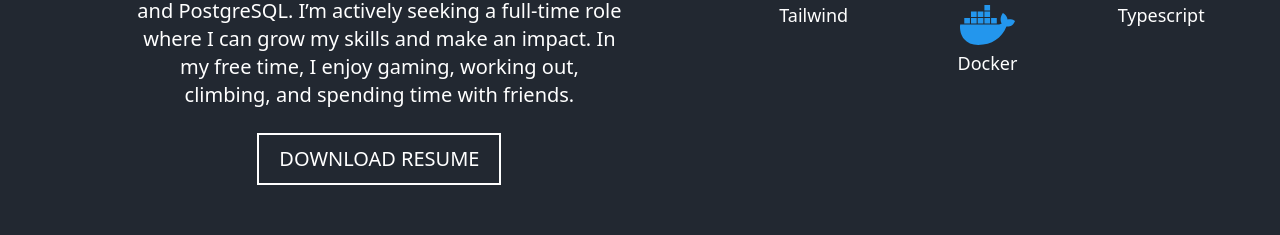
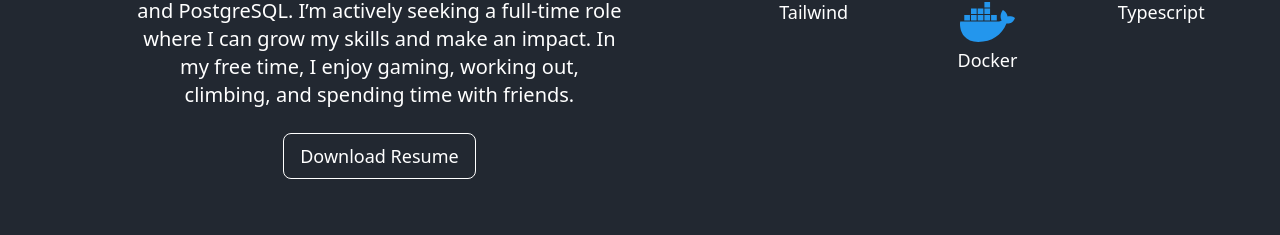
Before and after one commit to MichaelAlex03/PersonalSite, a React (Vite) app in the folder personalSite/: page / in a window 1280 px wide. Shown: the part 1387-1622 px from the top of the page. Built offline with nearby package versions, Linux system fonts and the light colour scheme.

Commit message:
changed hover effect for projects and new download resume button with new effects

```diff
--- a/personalSite/src/components/projects/ProjectCard.tsx
+++ b/personalSite/src/components/projects/ProjectCard.tsx
@@ -9,7 +9,7 @@ interface CardProps {
 
 const ProjectCard = ({ name, image, description, link, technologies, gitHub}: CardProps) => {
     return (
-        <div className='flex flex-col rounded-md w-full bg-[#26313F] transition duration-300 ease-in-out transform hover:-translate-y-2'>
+        <div className='flex flex-col rounded-md w-full bg-[#26313F] transition duration-300 ease-in-out transform hover:scale-105'>
 
             <div className='w-full'>
                 <img src={image} className='rounded-md'/>
--- a/personalSite/src/pages/aboutMe.tsx
+++ b/personalSite/src/pages/aboutMe.tsx
@@ -19,7 +19,7 @@ const AboutMe = () => {
               <img src='../../images/profile.jpg' className='rounded-full'/>
               <p className='text-center text-sm md:text-xl md:w-2/3 lg:w-3/4 xl:w-[70%] 2xl:w-[60%]'>I am an aspiring full-stack software developer with a recent bachelor’s degree in computer science from Texas State University. Passionate about building and optimizing web applications, I have a strong foundation in both front-end and back-end technologies, including React, TypeScript, Node.js, and PostgreSQL. I’m actively seeking a full-time role where I can grow my skills and make an impact. In my free time, I enjoy gaming, working out, climbing, and spending time with friends.</p>
 
-              <button className='button_sub flex items-center gap-2 text-sm md:text-xl'>
+              <button className='border border-white text-white py-2 px-4 rounded-lg xl:text-lg hover:bg-[#55E5A4] hover:text-black transition duration-300 ease-in-out transform hover:scale-105'>
                 <a href="../../files/newResume.pdf" download="Resume">Download Resume</a>
               </button>
             </div>
--- a/personalSite/src/pages/home.tsx
+++ b/personalSite/src/pages/home.tsx
@@ -25,7 +25,7 @@ const Home = () => {
             <div className='bg-[#222831] h-screen flex justify-center' id='home'>
                 <div className='flex flex-col text-white justify-center items-center w-3/4 md:w-1/2 gap-2'>
                     <h1 className='text-center text-4xl lg:text-6xl font-bold'>Hi, I'm <span className='text-[#00ADB5]'>Michael</span></h1>
-                    <h3 className='text-center text-base md:text-2xl lg:text-3xl '>Aspiring full-stack developer creating dynamic, user-focused web apps</h3>
+                    <h3 className='text-center text-base md:text-2xl lg:text-3xl'>Aspiring full-stack developer creating dynamic, user-focused web apps</h3>
                     <div className='z-10 mt-3'>
                         <button className='button_main flex items-center gap-2 text-base md:text-xl'
                             onClick={() => handleGoToContent('aboutMe')}>
--- a/personalSite/src/pages/projects.tsx
+++ b/personalSite/src/pages/projects.tsx
@@ -59,7 +59,7 @@ const Projects = () => {
 
         {/*NASA Project*/}
 
-        {(showAll || showFullStack) && <div className='grid grid-cols-1 lg:grid-cols-2 w-3/4 xl:w-[70%] 2xl:w-[65%] gap-8'>
+        {(showAll || showFullStack) && <div className=' mt-2 lg:mt-4 grid grid-cols-1 lg:grid-cols-2 w-3/4 xl:w-[70%] 2xl:w-[65%] gap-8'>
           <ProjectCard
             name="Nasa Control Center"
             image="../images/projectImages/NASA.png"
```
